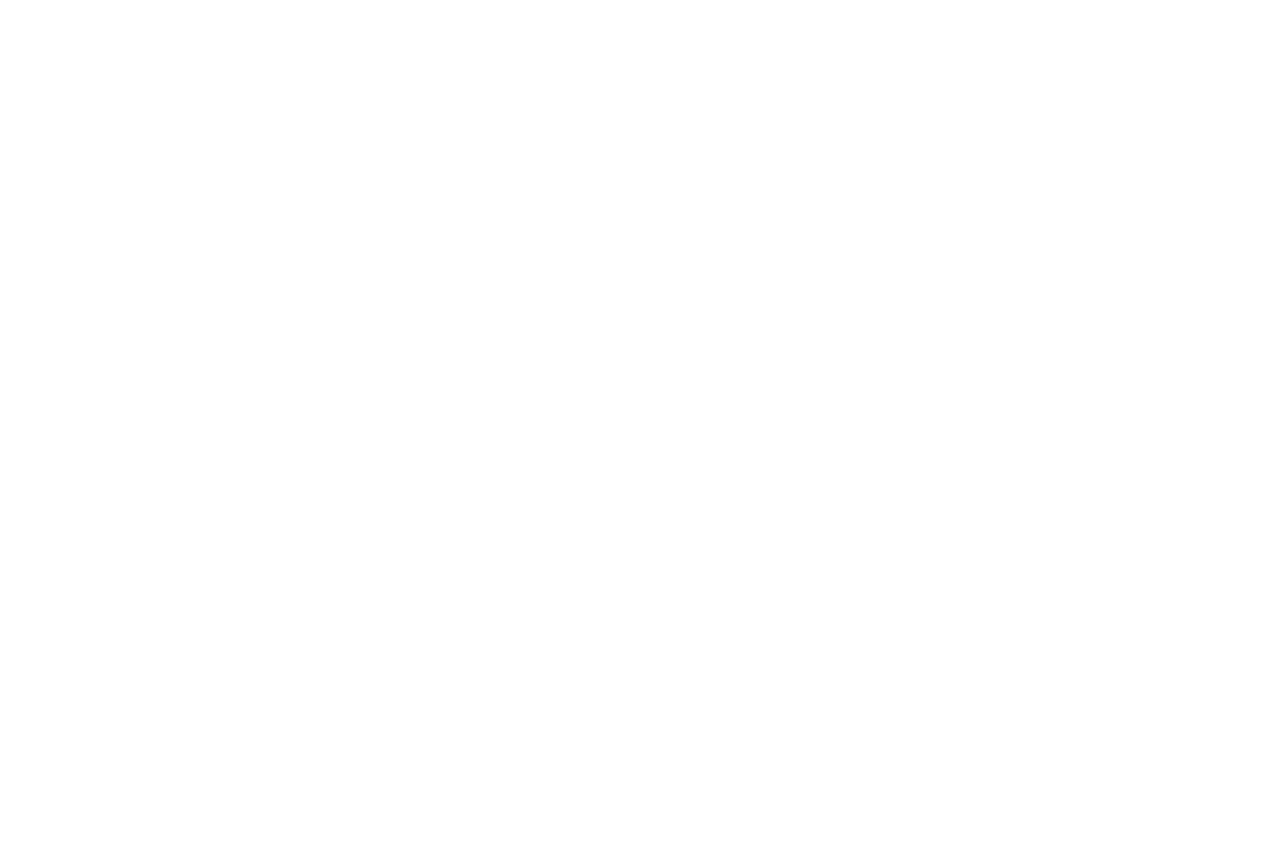
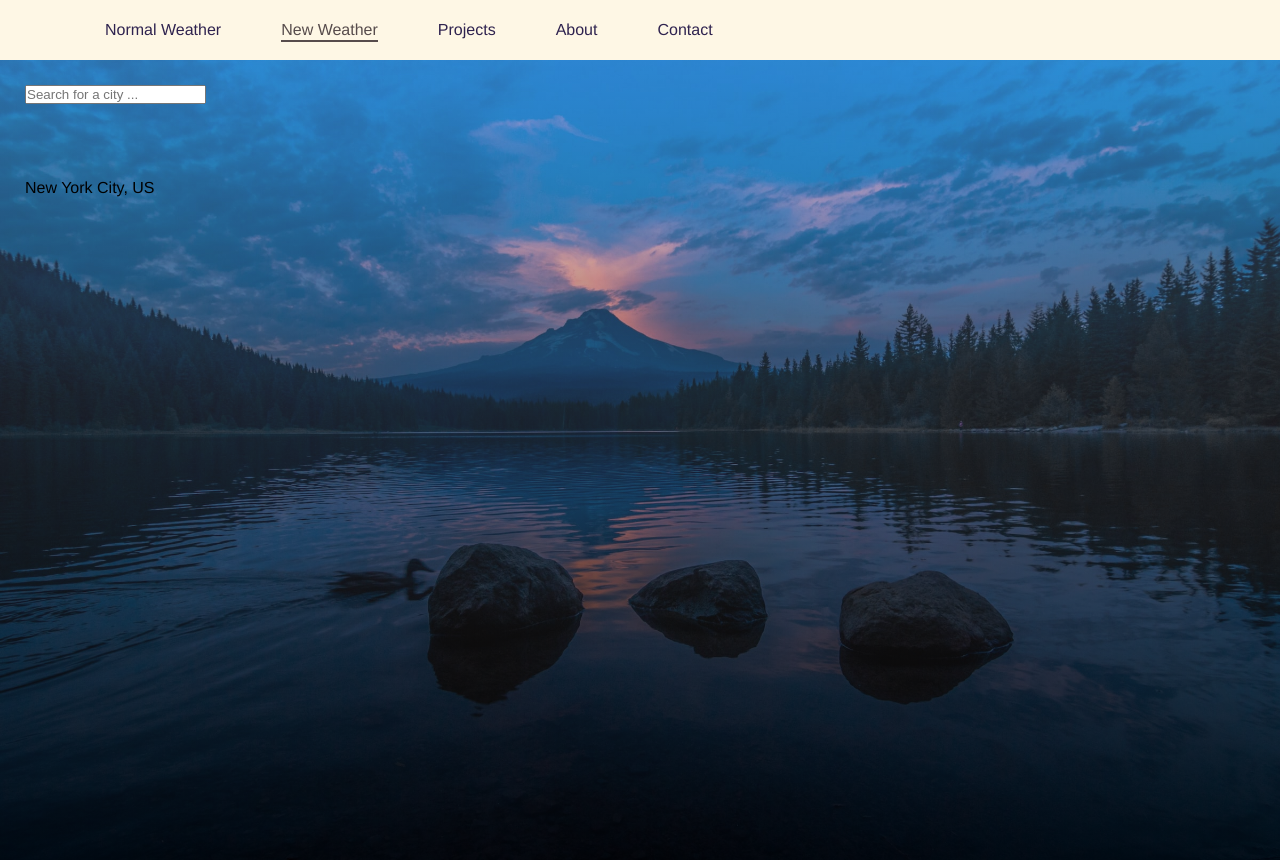
Before and after one commit to Chandan9898Kumar/Forming_Basic_Weather, a React (Create React App) app: page /newWeather in a window 1280 px wide. Before the commit this address had no page. Before the commit the page ends 800 px from the top, so only its background shows below. Built offline with nearby package versions, Linux system fonts and the light colour scheme; the HTML template or start-up script is replaced by a standard one.

Commit message:
feat: implemented new app

```diff
--- a/package.json
+++ b/package.json
@@ -9,8 +9,10 @@
     "react": "^18.2.0",
     "react-dom": "^18.2.0",
     "react-icons": "^4.7.1",
+    "react-particles": "^2.9.3",
     "react-router-dom": "^6.8.1",
     "react-scripts": "5.0.1",
+    "tsparticles": "^2.9.3",
     "web-vitals": "^2.1.4"
   },
   "scripts": {
--- a/src/App.js
+++ b/src/App.js
@@ -2,14 +2,19 @@
 import { BrowserRouter, Route, Routes } from "react-router-dom";
 import React, { lazy, Suspense } from "react";
 import Spinner from "./Spinner/Spinner";
-
+import NavBar from "./NavBar/NavBar";
+import HomePage from "./HomePage/HomePage";
 const WeatherApp = lazy(() => import("./WeatherSimple/WeatherApp"));
+const WeatherTwo = lazy(() => import("./SecondWeather/WeatherSecond"));
 function App() {
   return (
     <Suspense fallback={<Spinner />}>
       <BrowserRouter>
+        <NavBar />
         <Routes>
-          <Route exact path="/" element={<WeatherApp />} />
+          <Route exact path="/" element={<HomePage />} />
+          <Route exact path="/normalWeather" element={<WeatherApp />} />
+          <Route exact path="/newWeather" element={<WeatherTwo />} />
         </Routes>
       </BrowserRouter>
     </Suspense>
--- /dev/null
+++ b/src/HomePage/HomePage.js
@@ -0,0 +1,83 @@
+import Particles from "react-particles";
+import { loadFull } from "tsparticles";
+import { useCallback } from "react";
+import React from "react"
+
+const HomePage = () => {
+  const options = {
+    particles: {
+      number: {
+        value: 50,
+        density: {
+          enable: true,
+          area: 500
+        }
+      },
+      color: {
+        value: ["#2EB67D", "#ECB22E", "#E01E5B", "#36C5F0"]
+      },
+      shape: {
+        type: "circle"
+      },
+      opacity: {
+        value: 1
+      },
+      size: {
+        value: { min: 1, max: 8 }
+      },
+      links: {
+        enable: true,
+        distance: 150,
+        color: "#808080",
+        opacity: 0.4,
+        width: 1
+      },
+      move: {
+        enable: true,
+        speed: 5,
+        direction: "none",
+        random: false,
+        straight: false,
+        outModes: "out"
+      }
+    },
+    interactivity: {
+      events: {
+        onHover: {
+          enable: true,
+          mode: "grab"
+        },
+        onClick: {
+          enable: true,
+          mode: "push"
+        }
+      },
+      modes: {
+        grab: {
+          distance: 140,
+          links: {
+            opacity: 1
+          }
+        },
+        push: {
+          quantity: 4
+        }
+      }
+    }
+  };
+
+  const particlesInit = useCallback(async (engine) => {
+    await loadFull(engine);
+  }, []);
+
+  return (
+    <div className="App">
+      <Particles options={options} init={particlesInit} />
+    </div>
+  );
+};
+
+export default HomePage;
+
+
+//  npm i react-particles tsparticles
--- /dev/null
+++ b/src/NavBar/NavBar.js
@@ -0,0 +1,40 @@
+import { useState } from "react";
+import { NavLink } from "react-router-dom";
+import "./navbarStyle.css";
+
+const Navbar = () => {
+  const [showNavbar, setShowNavbar] = useState(false);
+
+  const handleShowNavbar = () => {
+    setShowNavbar(!showNavbar);
+  };
+
+  return (
+    <nav className="navbar">
+      <div className="container">
+        <div className="menu-icon" onClick={handleShowNavbar}></div>
+        <div className={`nav-elements  ${showNavbar && "active"}`}>
+          <ul>
+            <li>
+              <NavLink to="/normalWeather">Normal Weather</NavLink>
+            </li>
+            <li>
+              <NavLink to="/newWeather">New Weather</NavLink>
+            </li>
+            <li>
+              <NavLink to="/projects">Projects</NavLink>
+            </li>
+            <li>
+              <NavLink to="/about">About</NavLink>
+            </li>
+            <li>
+              <NavLink to="/contact">Contact</NavLink>
+            </li>
+          </ul>
+        </div>
+      </div>
+    </nav>
+  );
+};
+
+export default Navbar;
--- /dev/null
+++ b/src/NavBar/navbarStyle.css
@@ -0,0 +1,103 @@
+@import url("https://fonts.googleapis.com/css2?family=Poppins:wght@400;500;600;700&display=swap");
+
+body {
+  margin: 0;
+  padding: 0;
+  font-family: "Poppins", sans-serif;
+  background-color: #fcfcfc;
+}
+
+.container {
+  max-width: 1100px;
+  margin: 0 auto;
+  padding: 0 15px;
+  display: flex;
+  justify-content: space-between;
+  align-items: center;
+  height: 100%;
+}
+
+.navbar {
+  height: 60px;
+  background-color: #fef7e5;
+  position: relative;
+}
+
+.menu-icon {
+  display: none;
+}
+
+.nav-elements ul {
+  display: flex;
+  justify-content: space-between;
+  list-style-type: none;
+}
+
+.nav-elements ul li:not(:last-child) {
+  margin-right: 60px;
+}
+
+.nav-elements ul a {
+  font-size: 16px;
+  font-weight: 400;
+  color: #2f234f;
+  text-decoration: none;
+}
+
+.nav-elements ul a.active {
+  color: #574c4c;
+  font-weight: 500;
+  position: relative;
+}
+
+.nav-elements ul a.active::after {
+  content: "";
+  position: absolute;
+  bottom: -4px;
+  left: 0;
+  width: 100%;
+  height: 2px;
+  background-color: #574c4c;
+}
+
+@media (max-width: 768px) {
+  .nav-elements ul li:not(:last-child) {
+    margin-right: 30px;
+  }
+}
+
+@media (max-width: 600px) {
+  .menu-icon {
+    display: block;
+    cursor: pointer;
+  }
+
+  .nav-elements {
+    margin-top: 30%;
+    background-color: #fef7e5;
+    width: 100%;
+    transition: all 0.3s ease-in;
+    /* position: absolute;
+    right: 0;
+    top: 1px;
+    background-color: #fef7e5;
+    width: 0px;
+    height: calc(100vh - 60px);
+    transition: all 0.3s ease-in;
+    overflow: hidden; */
+  }
+
+  .nav-elements.active {
+    width: 270px;
+  }
+
+  .nav-elements ul {
+    display: flex;
+    flex-direction: column;
+  }
+
+  .nav-elements ul li {
+    margin-right: unset;
+    margin-top: 22px;
+  }
+}
--- /dev/null
+++ b/src/SecondWeather/WeatherSecond.js
@@ -0,0 +1,33 @@
+import React from "react";
+import "./WeatherTwoStyle.css";
+
+const api = {
+  key: "",
+  base: "https://api.openweathermap.org/data/2.5/",
+};
+
+
+
+
+const WeatherTwo = () => {
+  return (
+    <div className="MainComponent">
+      <main>
+        <div className="search-box">
+          <input
+          className="search-bar"
+          type="search"
+          placeholder="Search for a city ..." />
+        </div>
+
+        <div>
+          <div className="location-box">
+            <div className="location">New York City, US</div>
+            {/* <div className="date">{dateBuilder(new Date())}</div> */}
+          </div>
+        </div>
+      </main>
+    </div>
+  );
+};
+export default WeatherTwo;
--- /dev/null
+++ b/src/SecondWeather/WeatherTwoStyle.css
@@ -0,0 +1,29 @@
+* {
+    box-sizing: border-box;
+    margin: 0;
+    padding: 0;
+}
+
+body {
+    font-family: "Franklin Gothic Medium", "Arial Narrow", Arial, sans-serif;
+}
+
+.MainComponent {
+    background-image: url("../Assets/weather.png.jpg");
+    background-size: cover;
+    background-position: bottom;
+    transition: 0.4 ease;
+}
+
+main {
+    background-image: linear-gradient(to bottom,
+            rgba(219, 210, 210, 0.2),
+            rgba(0, 0, 0, 0.75));
+    min-height: 100vh;
+    padding: 25px;
+}
+
+.search-box {
+    width: 100%;
+    margin: 0 0 75px;
+}
--- a/src/Spinner/spinnerStyle.css
+++ b/src/Spinner/spinnerStyle.css
@@ -8,17 +8,22 @@
   }
 
   .container {
-    display: grid;
+    display: flex;
     justify-content: center;
     align-items: center;
     height: 350px;
   }
 
   .subContainer {
+    display: flex;
+    justify-content: center;
+    align-items: center;
     width: 50px;
     height: 50px;
     border: 10px solid #f3f3f3;
     border-top: 10px solid #383636;
     border-radius: 50%;
     animation: spinner 2.5s linear infinite;
+    margin-left: 50%;
+    margin-top: 20%;
   }
--- a/src/WeatherSimple/weatherStyle.css
+++ b/src/WeatherSimple/weatherStyle.css
@@ -14,13 +14,14 @@
 
 .subheader {
   width: 60%;
-  margin-top: 10px;
+  margin-top: 10%;
   background-color: cadetblue;
   height: 500px;
   margin-left: 0px;
   margin-right: 0px;
   border-radius: 10px;
   border-radius: 10px;
+  margin-bottom: 30%;
 }
 
 div.label {
@@ -60,9 +61,18 @@
 
 div.subItem {
   margin-top: 20px;
-  width: 60%;
+  width: 65%;
   background-color: rgb(236, 169, 122);
   padding-left: 150px;
   border-radius: 10px;
-  height: 300px;
+  height: 360px;
 }
+
+
+
+
+@media all and (max-width: 600px) {
+  .subheader {
+    margin-bottom: 38%;
+  }
+}
```
Also changed, not shown: src/Assets/weather.png.jpg (added), 1 other file (tests, documents, lock files or other folders).
